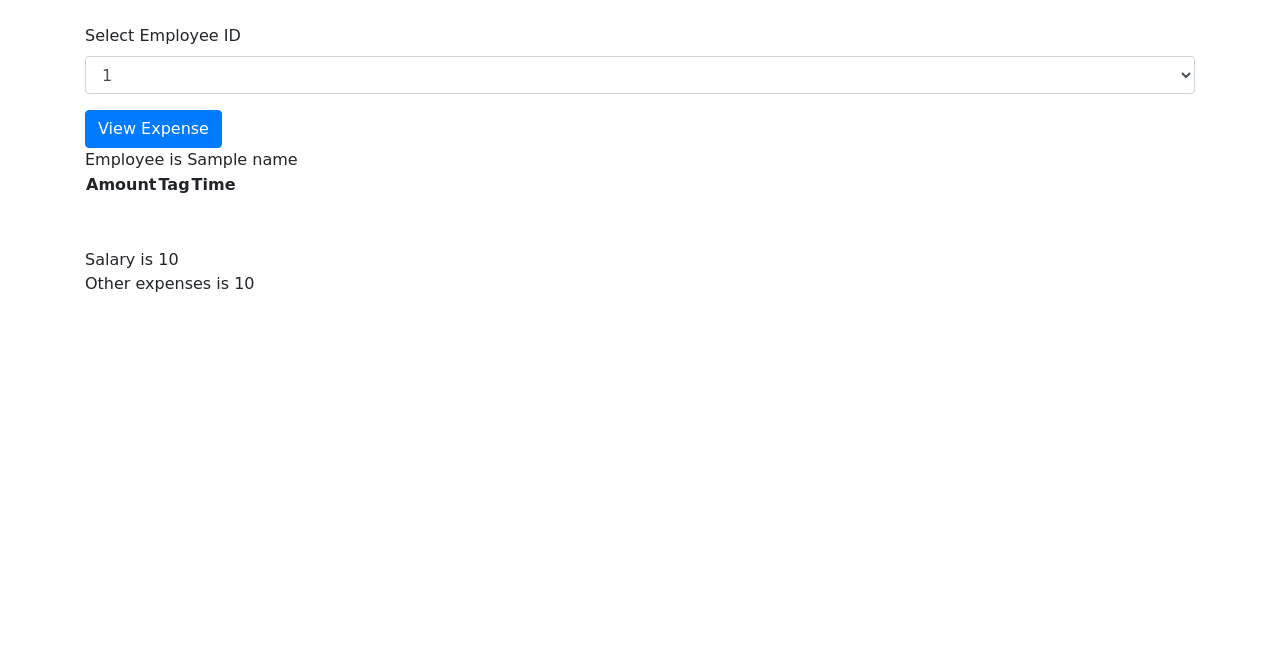
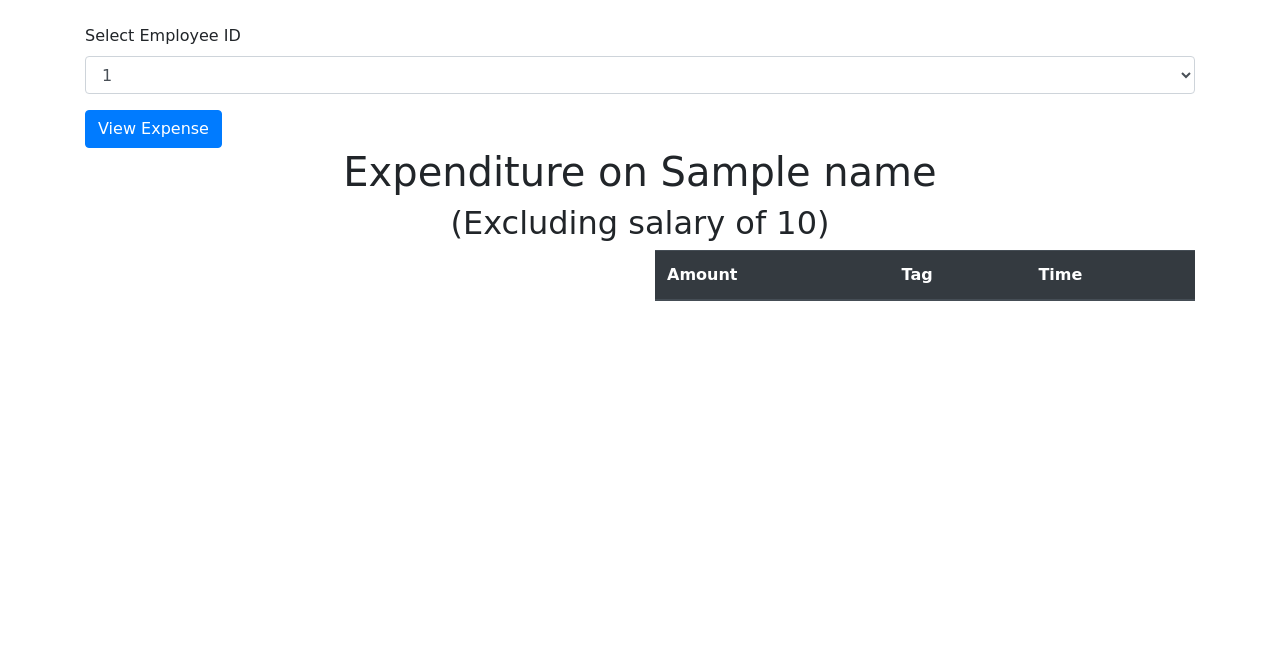
Before and after one commit to NickSneo/Employee-Expense-Tracker, a Django app: template templates/trackByEmp.html in a window 1280 px wide. Shown: the part 56-705 px from the top of the page. Run offline with Django 3.2, Linux system fonts and the light colour scheme; tables that the repository leaves empty hold one stand-in row (values such as "Sample post"); the template is opened without the code that fills it: values that come from a table or form of the project are taken from there, most other values are stand-ins (such as "Sample title", 1, 10 or a date in 2020); lists and menus that the app fills with data are empty; some libraries are stand-ins or nearby versions; some web fonts are replaced.

Commit message:
Added some CSS

```diff
--- a/templates/trackByDept.html
+++ b/templates/trackByDept.html
@@ -9,7 +9,7 @@
         </div>
     {% else %}
         <div class="row">
-            <h1>No data found, plz add some Expenses</h1>
+            <h1>No data found, please add some expenses</h1>
         </div>
     {% endif %}
 
--- a/templates/trackByEmp.html
+++ b/templates/trackByEmp.html
@@ -21,14 +21,24 @@
         </div>
         <button type="submit" class="btn btn-primary">View Expense</button>
     </form>
+
         {% if expenses %}
-            Employee is {{name}}
-            <table>
+        <center><h1>Expenditure on {{name}}</h1></center>
+        <center><h2>(Excluding salary of {{salary}})</h2></center>
+        <div class="row">
+            <div class="col-md-6">
+                <div style = "width:100%" id="piechart"></div>
+            </div>
+            <div class="col-md-6 " style="height: 400px; overflow-y: scroll">
+                <table class="table">
+                    <thead class="thead-dark">
                         <tr>
-                    <th> Amount </th>
-                    <th> Tag</th>
-                    <th> Time</th>
+                            <th scope="col"> Amount </th>
+                            <th scope="col"> Tag</th>
+                            <th scope="col"> Time</th>
                         </tr>
+                    </thead>
+                    <tbody>
                     {% for e in expenses %}
                         <tr>
                             <td>
@@ -42,12 +52,10 @@
                             </td>
                         </tr>
                     {% endfor %}
+                    </tbody>
                 </table>
-            <br/><br/>
-            Salary is {{salary}}<br/>
-            Other expenses is {{total}}
-            <div class="row">
-                <div id="piechart"></div>
+            </div>
+
         </div>
         {% endif %}
     {% endif %}
@@ -69,7 +77,11 @@
         ]);
 
     // Optional; add a title and set the width and height of the chart
-    var options = { 'title': 'Total Expenses by Tag', 'width': 800, 'height': 600 };
+    var options = {
+        'title': 'Total Expenditure: {{total}}',
+        'is3D': true,
+        legend:{position:'top',alignment:'start'},
+     };
 
     // Display the chart inside the <div> element with id="piechart"
     var chart = new google.visualization.PieChart(document.getElementById('piechart'));
```
Also changed, not shown: templates/trackByTag.html (+12 -8 lines). Lines whose indentation alone changed are shown as unchanged.
